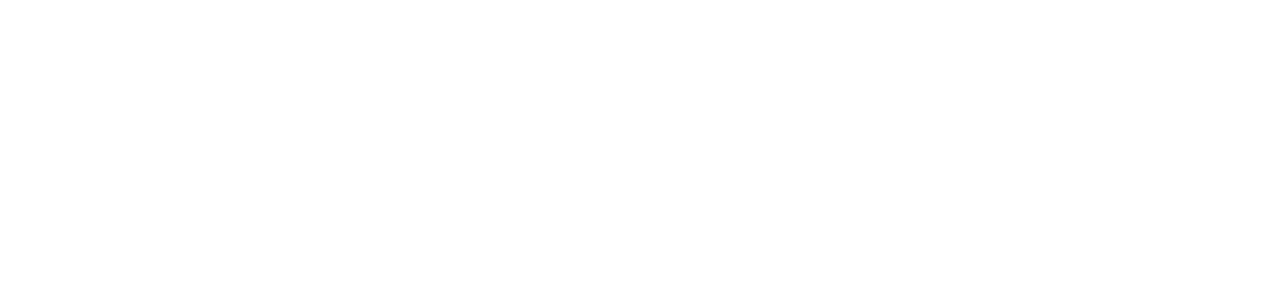
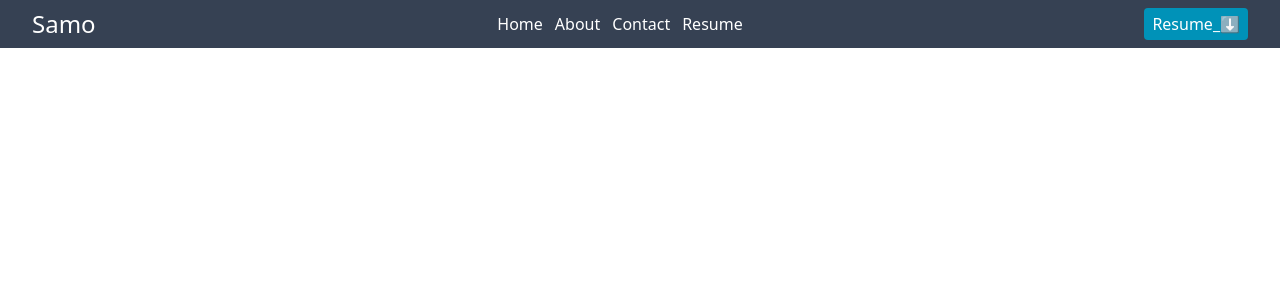
Before and after one commit to sadaqhassan/Main-Portfolio, a React (Vite) app: page / in a window 1280 px wide. Shown: the top 300 px of the page. Built offline with nearby package versions, Linux system fonts and the light colour scheme.

Commit message:
added all pages

```diff
--- a/package.json
+++ b/package.json
@@ -13,6 +13,7 @@
     "@tailwindcss/vite": "^4.1.13",
     "react": "^19.1.1",
     "react-dom": "^19.1.1",
+    "react-icons": "^5.5.0",
     "tailwindcss": "^4.1.13"
   },
   "devDependencies": {
--- a/src/App.jsx
+++ b/src/App.jsx
@@ -1,9 +1,10 @@
 import React from 'react'
+import Nav from './Components/Nav'
 
 const App = () => {
   return (
    <>
-
+   <Nav/>
    </>
   )
 }
--- /dev/null
+++ b/src/Components/Nav.jsx
@@ -0,0 +1,48 @@
+import React, { useState } from 'react'
+import { AiOutlineMenuFold } from "react-icons/ai";
+
+
+const Nav = () => {
+    const [menu ,setMenu]= useState(false)
+    const HandleMenu=()=>{
+        setMenu(!menu)
+    }
+  return (
+    <>
+    <div className='md:flex justify-between hidden text-white px-8 py-2 items-center bg-gray-700'>
+        <h1 className='text-2xl'>Samo</h1>
+        <ul className='flex space-x-3'>
+            <li><a href="#">Home</a></li>
+            <li><a href="#">About</a></li>
+            <li><a href="#">Contact</a></li>
+            <li><a href="#">Resume</a></li>
+        </ul>
+        <button className='bg-cyan-600 text-white px-2 py-1 rounded'>Resume_⬇️</button>
+    </div>
+
+
+{/* // mobile */}
+<div className='flex justify-between md:hidden'>
+    <h1 className='text-2xl'>Samo</h1>
+    <button onClick={HandleMenu}><AiOutlineMenuFold size={20}/></button>
+</div>
+
+{
+    menu &&
+
+    <div className='bg-gradient-to-b md:hidden from-cyan-600 to-gray-500'>
+        <ul className='flex flex-col space-y-3'>
+            <li><a href="#">Home</a></li>
+            <li><a href="#">About</a></li>
+            <li><a href="#">Contact</a></li>
+            <li><a href="#">Resume</a></li>
+        </ul>
+        <button className='bg-cyan-600 text-white px-2 py-1 rounded'>Resume_⬇️</button>
+    </div>
+}
+
+</>
+  )
+}
+
+export default Nav
```
Also changed, not shown: src/Components/Footer.jsx (added), src/Components/Main.jsx (added), 1 other file (tests, documents, lock files or other folders).
